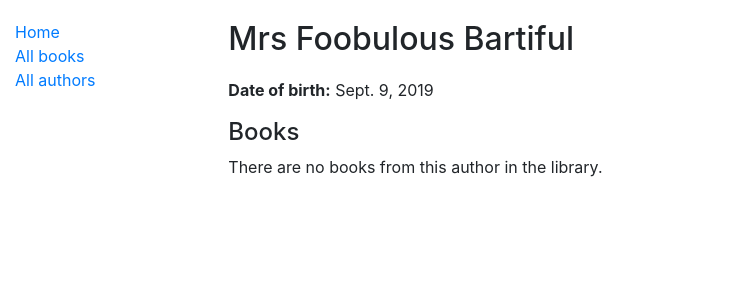
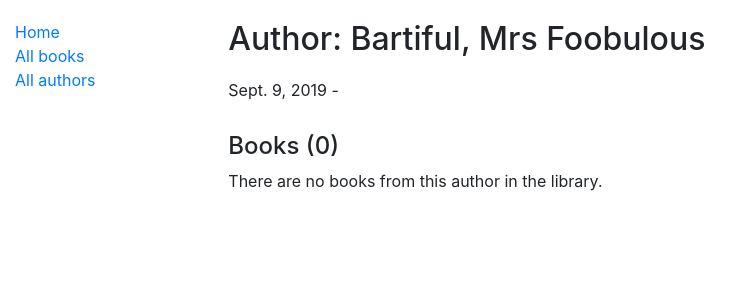
Before and after one commit to gacheiro/django-locallibrary, a Django app: page /catalog/author/3 in a window 1280 px wide. Shown: the top 300 px of the page, without its empty margins (0-752 px from the left). Run offline with Django 3.2, Linux system fonts and the light colour scheme; data comes from the database, SQL or seed files in the repository; data that the repository does not hold is empty; parts of the project's set-up code (start-up, migrations or seed data) failed here and were passed over; some libraries are stand-ins or nearby versions.

Commit message:
Melhorando os templates

```diff
--- a/catalog/models.py
+++ b/catalog/models.py
@@ -91,10 +91,6 @@ class Author(models.Model):
     class Meta:
         ordering = ['last_name', 'first_name']
 
-    @property
-    def alive(self):
-        return not self.date_of_death
-
     def get_absolute_url(self):
         """Returns the url to access a particular author instance."""
         return reverse('author-detail', args=[str(self.id)])
--- a/catalog/static/css/styles.css
+++ b/catalog/static/css/styles.css
@@ -41,6 +41,12 @@ div.book-list {
     font-weight: bold;
 }
 
+/* author list */
+
+div.author-list {
+    margin-top: 20px;
+}
+
 /* author */
 
 .author {
@@ -50,3 +56,7 @@ div.book-list {
 .author .name {
     margin-bottom: 20px;
 }
+
+.author .books {
+    margin-top: 30px;
+}
--- a/catalog/templates/catalog/_author.html
+++ b/catalog/templates/catalog/_author.html
@@ -1,5 +1,2 @@
-<h2 class="name">{{ object.first_name }} {{ object.last_name }}</h2>
-<p class="date-birth"><strong>Date of birth:</strong> {{ object.date_of_birth }}</p>
-{% if not object.alive %}
-<p class="date-death"><strong>Date of death:</strong> {{ object.date_of_death }}</p>
-{% endif %}
+<h2 class="name">Author: {{ object }}</h2>
+<p>{{ object.date_of_birth }} - {{ object.date_of_death|default:"" }}</p>
--- a/catalog/templates/catalog/author_detail.html
+++ b/catalog/templates/catalog/author_detail.html
@@ -7,14 +7,19 @@
 {% block content %}
   <div class="author" id="author-{{author.pk}}">
     {% include "catalog/_author.html" with object=author %}
-    <div class="instances">
-      <h4>Books</h4>
-      {% if author.book_set.all %}
-        <ul>
+    <div class="books">
+      <h4>Books ({{ author.book_set.count }})</h4>
+        {% if author.book_set.all %}
           {% for book in author.book_set.all %}
-              <li><a href="{{ book.get_absolute_url }}">{{ book }}</a></li>
+            <div class="book">
+              <strong>
+                <a href="{{ book.get_absolute_url }}">{{ book }}</a> ({{ book.bookinstance_set.count }})
+              </strong>
+              <div class="summary">
+                {{ book.summary }}
+              </div>
+            </div>
           {% endfor %}
-        </ul>
         {% else %}
           <p>There are no books from this author in the library.</p>
         {% endif %}
--- a/catalog/templates/catalog/author_list.html
+++ b/catalog/templates/catalog/author_list.html
@@ -11,7 +11,9 @@
       <ul>
         {% for author in author_list %}
           <li class="author-info">
-            <a href="{{ author.get_absolute_url }}">{{ author }}</a>
+            <a href="{{ author.get_absolute_url }}">
+              {{ author }} ({{ author.date_of_birth }} - {{ author.date_of_death|default:"" }})
+            </a>
           </li>
         {% endfor %}
       </ul>
```
